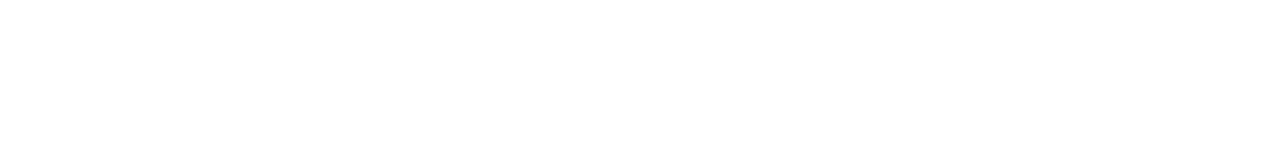
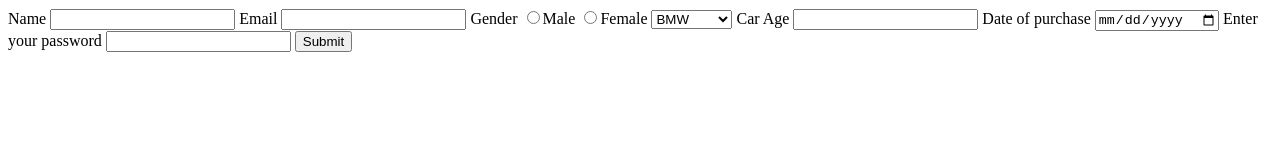
Before and after one commit to acciojob/car-insurance-form-Shivdasbhande05, a website: page main.html in a window 1280 px wide. Drawn offline with Linux system fonts and the light colour scheme.

Commit message:
created a submission

```diff
--- a/main.html
+++ b/main.html
@@ -8,6 +8,31 @@
 
 <body>
 	<!-- the entire body must be written by student -->
+	<div class="car-insurance-form">
+		<form method="post">
+			<label for="name">Name</label>
+			<input type="text" id="name" required>
+			<label for="email">Email</label>
+			<input type="email" id="email" required>
+			<label for="gender">Gender</label>
+			<input type="radio" name="gender" id="Male" required>Male
+			<input type="radio" name="gender" id="Female" required>Female
+			<select id="cars" >
+				<option>BMW</option>
+				<option>Audi</option>
+				<option>Mercedez</option>
+			</select>
+			<label for="carage">Car Age</label>
+			<input type="number" id="carage">
+			<label for="dop">Date of purchase</label>
+			<input type="date" id="dop" required>
+			<lable for="password">Enter your password</lable>
+			<input type="password" id="password" required>
+
+			<button type="submit">Submit</button>
+
+		</form>
+	</div>
     <script type="text/javascript" src="./script.js">
 </script>
 
```
